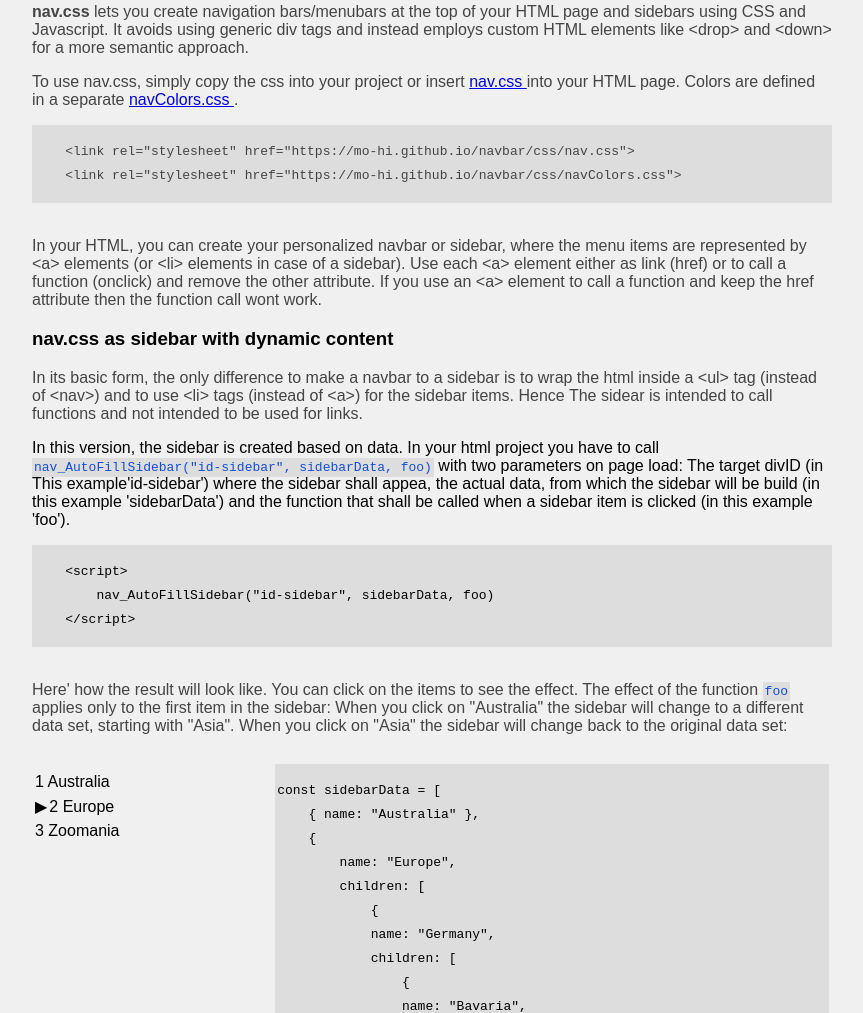
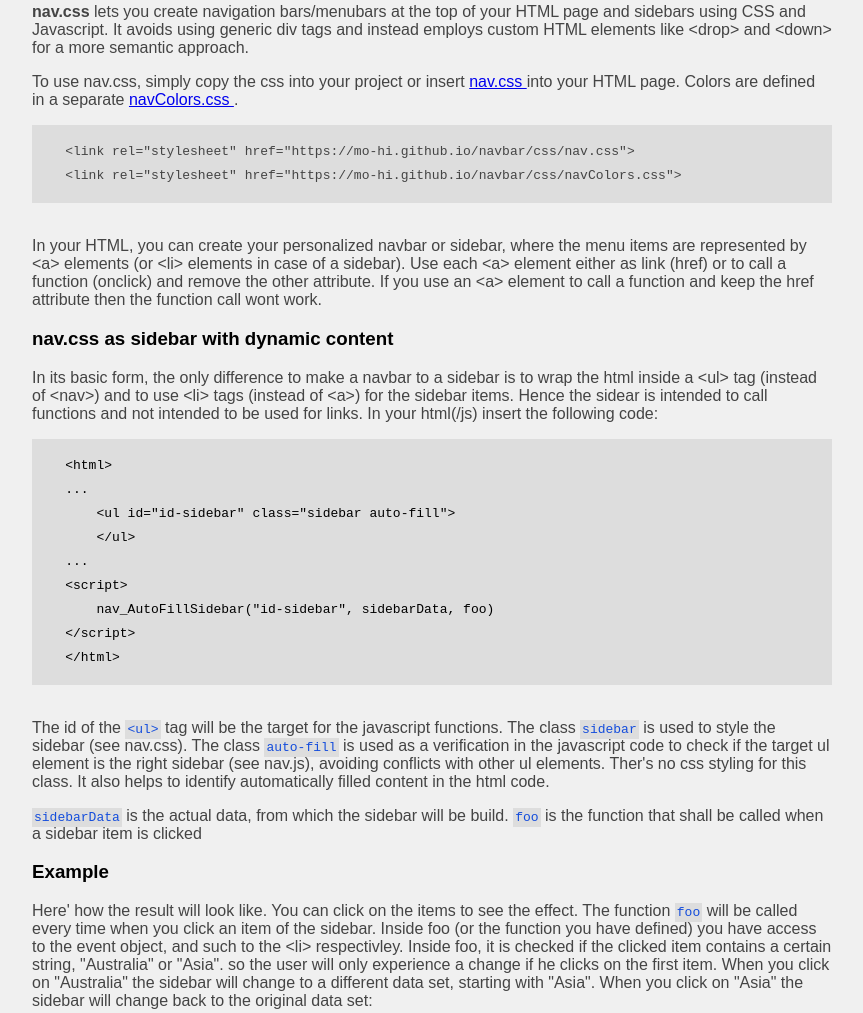
Before and after one commit to mo-hi/mo-hi.github.io, a plain HTML site: page navbar/sidebar dynamic.html in a window 1280 px wide. Shown: the part 154-1167 px from the top of the page, without its empty margins (208-1071 px from the left). Drawn offline with Linux system fonts and the light colour scheme.

Commit message:
auto-fill

```diff
--- a/navbar/js/nav.js
+++ b/navbar/js/nav.js
@@ -20,7 +20,7 @@ function toggleDown(a) {
 function nav_AutoFillSidebar(targetID, data, clickfunction, clearBefore = true, numbering = true, ) {
     let ul = document.getElementById(targetID)
     if (!(ul instanceof HTMLUListElement) ||
-        !ul.classList.contains("sidebar-auto-fill")) return;
+        !ul.classList.contains("auto-fill")) return;
 
     let no = -1;
     if (numbering) no = 0
--- a/navbar/sidebar dynamic.html
+++ b/navbar/sidebar dynamic.html
@@ -25,24 +25,41 @@
             <p>
                 In its basic form, the only difference to make a navbar to a sidebar
                 is to wrap the  html inside a &lt;ul&gt; tag (instead of &lt;nav&gt;) and to use
-                &lt;li&gt; tags (instead of &lt;a&gt;) for the sidebar items. Hence The sidear is intended to call functions and not intended
-                to be used for links.
+                &lt;li&gt; tags (instead of &lt;a&gt;) for the sidebar items. Hence the sidear is intended to call functions and not intended
+                to be used for links. In your html(/js) insert the following code:
             </p>
 
-                In this version, the sidebar is created based on data. In your html project you have to call
-                <c>nav_AutoFillSidebar("id-sidebar", sidebarData, foo)</c> with two parameters on page load:
-                The target divID (in This example'id-sidebar') where the sidebar shall appea,
-                the actual data, from which the sidebar will be build (in this example 'sidebarData') and
-                the function that shall be called when a sidebar item is clicked (in this example 'foo').
-            </p>
             <codeblock><pre style="margin-left: -12ch">
+                &lt;html&gt;
+                ...
+                    &lt;ul id="id-sidebar" class="sidebar auto-fill"&gt;
+                    &lt;/ul&gt;
+                ...
                 &lt;script&gt;
                     nav_AutoFillSidebar("id-sidebar", sidebarData, foo)
-                &lt;/script&gt;</pre>
+                &lt;/script&gt;
+                &lt;/html&gt;</pre>
             </codeblock><br>
             <p>
+                The id of the <c>&lt;ul&gt;</c> tag will be the target for the javascript functions.
+                The class <c>sidebar</c> is used to style the sidebar (see nav.css).
+                The class <c>auto-fill</c> is used as a verification in the javascript code to check
+                if the target ul element is the right sidebar (see nav.js), avoiding conflicts with other ul elements.
+                Ther's no css styling for this class. It also helps to identify automatically filled content in the html code.
+            </p>
+            <p>
+                <c>sidebarData</c> is the actual data, from which the sidebar will be build.
+                <c>foo</c> is the function that shall be called when a sidebar item is clicked
+            </p>
+        </section>
+        <section>
+        <h3>Example</h3>
+            <p>
                 Here' how the result will look like. You can click on the items to see the effect.
-                The effect of the function <c>foo</c> applies only to the first item in the sidebar:
+                The function <c>foo</c> will be called every time when you click an item of the sidebar. Inside foo (or the function you have defined)
+                you have access to the event object, and such to the &lt;li&gt; respectivley.
+                Inside foo, it is checked if the clicked item contains a certain string, "Australia" or "Asia". so the user will
+                only experience a change if he clicks on the first item.
                 When you click on "Australia" the sidebar will change to a different data set, starting with "Asia".
                 When you click on "Asia" the sidebar will change back to the original data set:
             </p>
@@ -50,7 +67,7 @@
                 <table class="w-100">
                     <tr>
                         <td class="w-30 pt-20 top">
-                            <ul id="id-sidebar" class="sidebar sidebar-auto-fill">
+                            <ul id="id-sidebar" class="sidebar auto-fill">
                                 <!-- filled via script-->
                             </ul>
                         </td>
@@ -94,6 +111,16 @@ const sidebarData = [
                 </table>
             </p>
         </section>
+        <section>
+            <h3>Impact on your Site</h3>
+            <p>
+                nav.js will add the event listeners "click" and "touchstart" to each of the sidebar &lt;li&gt;-elements,
+                both calling the function <c>foo</c>, or the function you have defined.
+                For all &lt;li&gt;-elements in the sidebar with children (technically an &lt;li&gt;-element followed by a &lt;drop&gt;-element),
+                two more event listeners "click" and "touchstart" are added, which call the function <c>toggleDown</c>
+                to open or close the dropdown.
+            </p>
+        </section>
 
         <br>
         <hr>
```
Also changed, not shown: testJS/clsTest.js (+4 -3 lines), testJS/example usage/example.html (+3 -2 lines).
